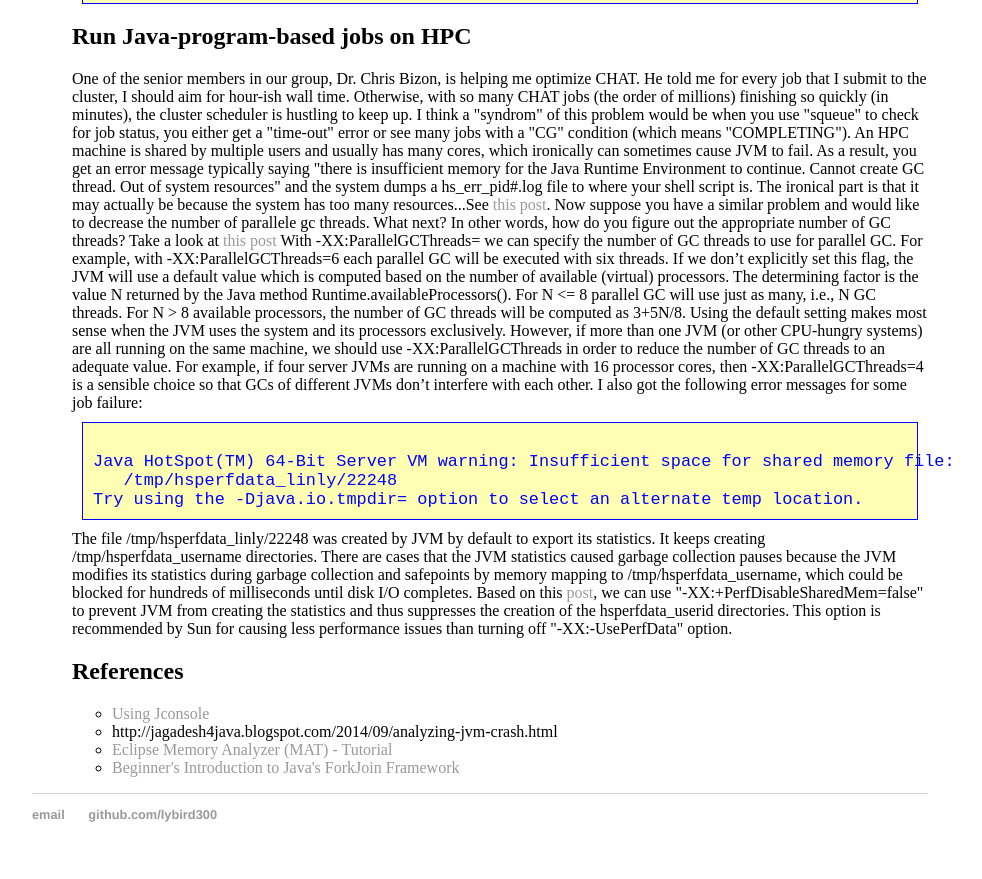
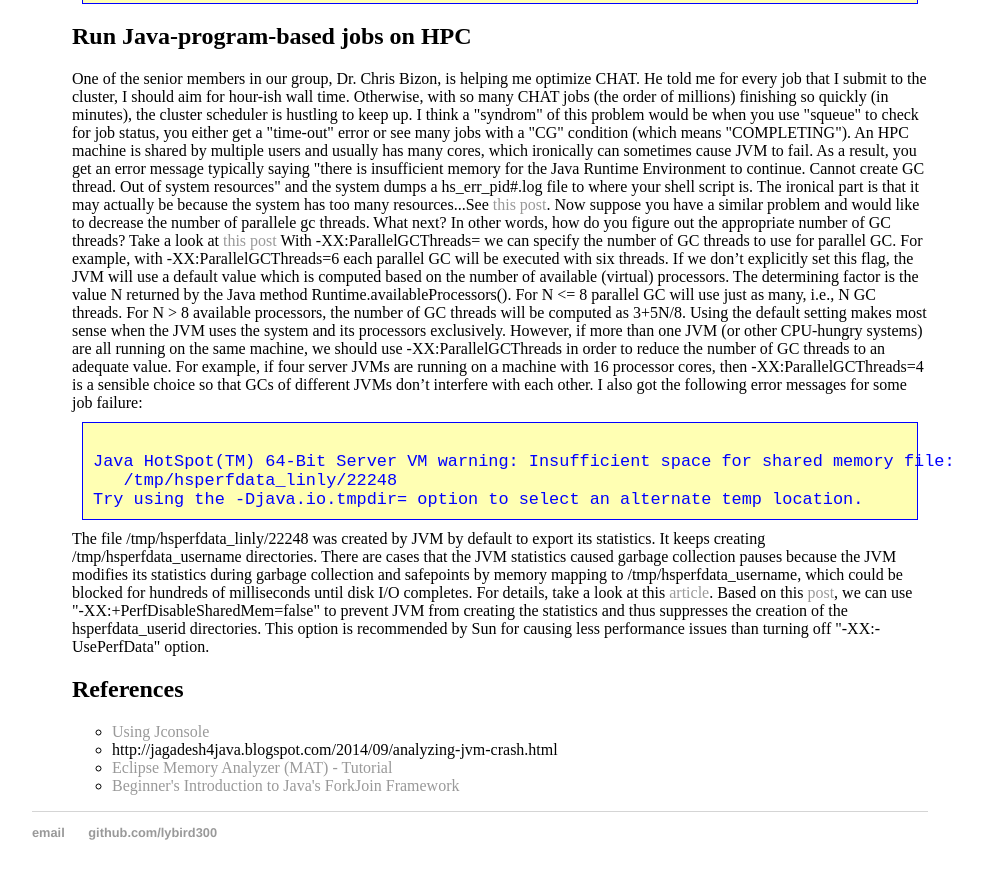
Before and after one commit to lybird300/lybird300.github.io, a Jekyll site: the page built from _posts/2015-11-13-fine-tune-java-programs.md, in a window 1280 px wide and 900 px high, scrolled down 3145 px. Shown: the top 879 px of the window, without its empty margins (160-1142 px from the left). Built offline with Jekyll 4.4.1, drawn with Linux system fonts in a browser that asks for light colours.

Commit message:
Update 2015-11-13-fine-tune-java-programs.md

```diff
--- a/_posts/2015-11-13-fine-tune-java-programs.md
+++ b/_posts/2015-11-13-fine-tune-java-programs.md
@@ -69,7 +69,7 @@ Java HotSpot(TM) 64-Bit Server VM warning: Insufficient space for shared memory
    /tmp/hsperfdata_linly/22248
 Try using the -Djava.io.tmpdir= option to select an alternate temp location.
 </code></pre>
-The file /tmp/hsperfdata_linly/22248 was created by JVM by default to export its statistics. It keeps creating /tmp/hsperfdata_username directories. There are cases that the JVM statistics caused garbage collection pauses because the JVM modifies its statistics during garbage collection and safepoints by memory mapping to  /tmp/hsperfdata_username, which could be blocked for hundreds of milliseconds until disk I/O completes. Based on this <a href="http://stackoverflow.com/questions/76327/how-can-i-prevent-java-from-creating-hsperfdata-files">post</a>, we can use "-XX:+PerfDisableSharedMem=false" to prevent JVM from creating the statistics and thus suppresses the creation of the hsperfdata_userid directories. This option is recommended by Sun for causing less performance issues than turning off "-XX:-UsePerfData" option.
+The file /tmp/hsperfdata_linly/22248 was created by JVM by default to export its statistics. It keeps creating /tmp/hsperfdata_username directories. There are cases that the JVM statistics caused garbage collection pauses because the JVM modifies its statistics during garbage collection and safepoints by memory mapping to  /tmp/hsperfdata_username, which could be blocked for hundreds of milliseconds until disk I/O completes. For details, take a look at this <a href="http://www.evanjones.ca/jvm-mmap-pause.html">article</a>. Based on this <a href="http://stackoverflow.com/questions/76327/how-can-i-prevent-java-from-creating-hsperfdata-files">post</a>, we can use "-XX:+PerfDisableSharedMem=false" to prevent JVM from creating the statistics and thus suppresses the creation of the hsperfdata_userid directories. This option is recommended by Sun for causing less performance issues than turning off "-XX:-UsePerfData" option.
 
 
 <h2>References</h2>
```
